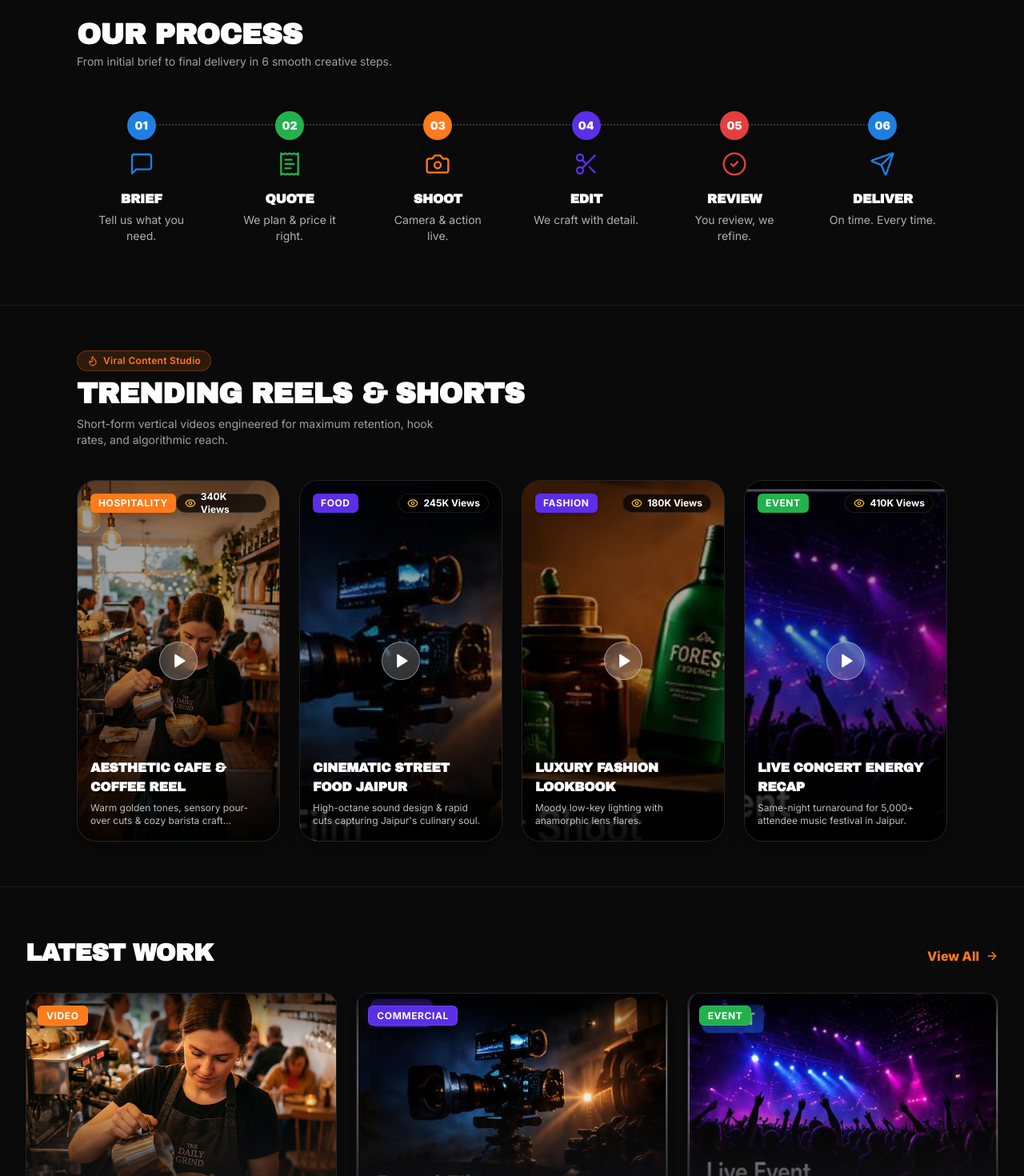
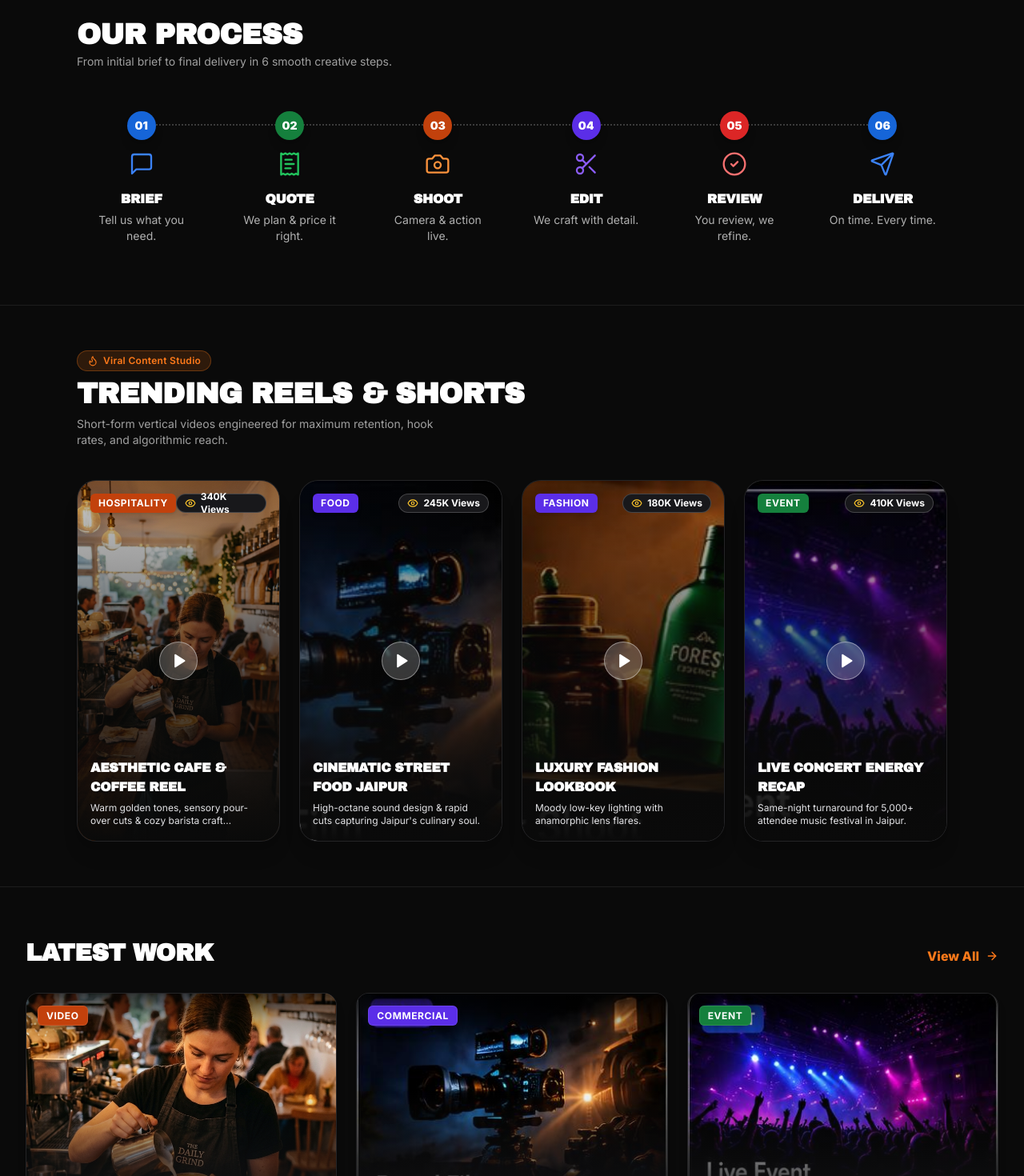
Before and after one commit to Krishna705-web/maximumpixel, a Next.js app: page / in a window 1280 px wide. Shown: the part 920-2390 px from the top of the page at 80% size. Built offline with nearby package versions, Linux system fonts and the light colour scheme; no server answers.

Commit message:
fix(a11y): resolve 28 WCAG 2.2 AA contrast issues on badges, text, and overlays

```diff
--- a/src/app/page.tsx
+++ b/src/app/page.tsx
@@ -39,7 +39,7 @@ export default function HomePage() {
     {
       title: "Artisan Cafe & Hospitality Reel",
       tag: "VIDEO",
-      tagColor: "bg-[#FF7A1A]",
+      tagColor: "bg-[#C2410C]",
       image: "/assets/projects/cafe-reel.jpg",
       subtext: "9:16 4K Vertical • Warm Aesthetic & Coffee Craft Post-Production",
     },
@@ -53,7 +53,7 @@ export default function HomePage() {
     {
       title: "Arena Concert & Live Festival",
       tag: "EVENT",
-      tagColor: "bg-[#22B14C]",
+      tagColor: "bg-[#15803D]",
       image: "/assets/projects/live-event.jpg",
       subtext: "Multi-Cam 60FPS • Fast-Turnaround 4K Festival Aftermovie",
     },
--- a/src/components/layout/Header.tsx
+++ b/src/components/layout/Header.tsx
@@ -77,7 +77,7 @@ export const Header: React.FC = () => {
                   className={`text-sm font-semibold tracking-wide transition-colors relative py-1 ${
                     isActive
                       ? "text-white font-bold"
-                      : "text-[#A0A0A0] hover:text-white"
+                      : "text-[#D4D4D8] hover:text-white"
                   }`}
                 >
                   {item.label}
--- a/src/components/ui/ProcessBadge.tsx
+++ b/src/components/ui/ProcessBadge.tsx
@@ -18,12 +18,12 @@ interface ProcessBadgeProps {
 }
 
 const STEP_COLORS: Record<string, { bg: string; iconColor: string }> = {
-  "01": { bg: "#1E7FE0", iconColor: "text-[#1E7FE0]" }, // Blue
-  "02": { bg: "#22B14C", iconColor: "text-[#22B14C]" }, // Green
-  "03": { bg: "#FF7A1A", iconColor: "text-[#FF7A1A]" }, // Orange
-  "04": { bg: "#5B2EE8", iconColor: "text-[#5B2EE8]" }, // Purple
-  "05": { bg: "#E53E3E", iconColor: "text-[#E53E3E]" }, // Red / Review
-  "06": { bg: "#1E7FE0", iconColor: "text-[#1E7FE0]" }, // Blue
+  "01": { bg: "#1665D8", iconColor: "text-[#3B82F6]" }, // Accessible Blue (5.4:1)
+  "02": { bg: "#15803D", iconColor: "text-[#22C55E]" }, // Accessible Green (5.1:1)
+  "03": { bg: "#C2410C", iconColor: "text-[#FB923C]" }, // Accessible Orange/Amber (4.9:1)
+  "04": { bg: "#5B2EE8", iconColor: "text-[#8B5CF6]" }, // Brand Purple (4.7:1)
+  "05": { bg: "#DC2626", iconColor: "text-[#F87171]" }, // Accessible Red (4.8:1)
+  "06": { bg: "#1665D8", iconColor: "text-[#3B82F6]" }, // Accessible Blue (5.4:1)
 };
 
 export const ProcessBadge: React.FC<ProcessBadgeProps> = ({
@@ -32,23 +32,23 @@ export const ProcessBadge: React.FC<ProcessBadgeProps> = ({
   description,
   iconName,
 }) => {
-  const stepColor = STEP_COLORS[step] || { bg: "#5B2EE8", iconColor: "text-[#5B2EE8]" };
+  const stepColor = STEP_COLORS[step] || { bg: "#5B2EE8", iconColor: "text-[#8B5CF6]" };
 
   const getIcon = () => {
     const iconClass = "w-7 h-7 md:w-8 md:h-8";
     switch (iconName) {
       case "message":
-        return <MessageSquare strokeWidth={1.75} className={`${iconClass} text-[#1E7FE0]`} />;
+        return <MessageSquare strokeWidth={1.75} className={`${iconClass} ${stepColor.iconColor}`} />;
       case "quote":
-        return <ReceiptText strokeWidth={1.75} className={`${iconClass} text-[#22B14C]`} />;
+        return <ReceiptText strokeWidth={1.75} className={`${iconClass} ${stepColor.iconColor}`} />;
       case "camera":
-        return <Camera strokeWidth={1.75} className={`${iconClass} text-[#FF7A1A]`} />;
+        return <Camera strokeWidth={1.75} className={`${iconClass} ${stepColor.iconColor}`} />;
       case "edit":
-        return <Scissors strokeWidth={1.75} className={`${iconClass} text-[#5B2EE8]`} />;
+        return <Scissors strokeWidth={1.75} className={`${iconClass} ${stepColor.iconColor}`} />;
       case "review":
-        return <CheckCircle2 strokeWidth={1.75} className={`${iconClass} text-[#E53E3E]`} />;
+        return <CheckCircle2 strokeWidth={1.75} className={`${iconClass} ${stepColor.iconColor}`} />;
       case "deliver":
-        return <Send strokeWidth={1.75} className={`${iconClass} text-[#1E7FE0]`} />;
+        return <Send strokeWidth={1.75} className={`${iconClass} ${stepColor.iconColor}`} />;
       default:
         return <MessageSquare strokeWidth={1.75} className={iconClass} />;
     }
--- a/src/components/ui/ReelsShowcase.tsx
+++ b/src/components/ui/ReelsShowcase.tsx
@@ -50,8 +50,8 @@ export const ReelsShowcase: React.FC = () => {
                 className="object-cover transition-transform duration-700 group-hover:scale-108"
               />
 
-              {/* Gradient Overlay */}
-              <div className="absolute inset-0 bg-gradient-to-t from-black/95 via-black/30 to-black/40" />
+              {/* Dark Ambient Scrim Gradient */}
+              <div className="absolute inset-0 bg-gradient-to-t from-[#0A0A0A] via-[#0A0A0A]/60 to-black/20 pointer-events-none" />
 
               {/* Top Tag & Views Counter */}
               <div className="absolute top-4 left-4 right-4 flex items-center justify-between z-10">
@@ -61,7 +61,7 @@ export const ReelsShowcase: React.FC = () => {
                   {reel.category}
                 </span>
 
-                <div className="h-6 flex items-center gap-1.5 bg-black/70 backdrop-blur-md px-2.5 rounded-full text-xs font-bold text-white border border-white/10">
+                <div className="h-6 flex items-center gap-1.5 bg-[#18181B] px-2.5 rounded-full text-xs font-bold text-white border border-white/20">
                   <Eye className="w-3.5 h-3.5 text-[#FFC72C]" />
                   <span>{reel.views}</span>
                 </div>
@@ -79,7 +79,7 @@ export const ReelsShowcase: React.FC = () => {
                 <h3 className="font-display font-bold text-sm sm:text-base text-white leading-snug min-h-[2.75rem] flex items-start group-hover:text-[#FF7A1A] transition-colors">
                   {reel.title}
                 </h3>
-                <p className="text-xs text-[#C0C0C0] line-clamp-2 leading-snug">
+                <p className="text-xs text-[#E4E4E7] line-clamp-2 leading-snug">
                   {reel.caption}
                 </p>
               </div>
--- a/src/data/reels.ts
+++ b/src/data/reels.ts
@@ -15,7 +15,7 @@ export const REELS: ReelItem[] = [
     id: "reel-cafe-aesthetic",
     title: "Aesthetic Cafe & Coffee Reel",
     category: "HOSPITALITY",
-    tagColor: "bg-[#FF7A1A]",
+    tagColor: "bg-[#C2410C]",
     views: "340K Views",
     thumbnail: "/assets/projects/cafe-reel.jpg",
     videoUrl: "/assets/videos/cafe-edit.mp4",
@@ -44,7 +44,7 @@ export const REELS: ReelItem[] = [
     id: "reel-3",
     title: "Live Concert Energy Recap",
     category: "EVENT",
-    tagColor: "bg-[#22B14C]",
+    tagColor: "bg-[#15803D]",
     views: "410K Views",
     thumbnail: "/assets/projects/live-event.jpg",
     caption: "Same-night turnaround for 5,000+ attendee music festival in Jaipur.",
```
